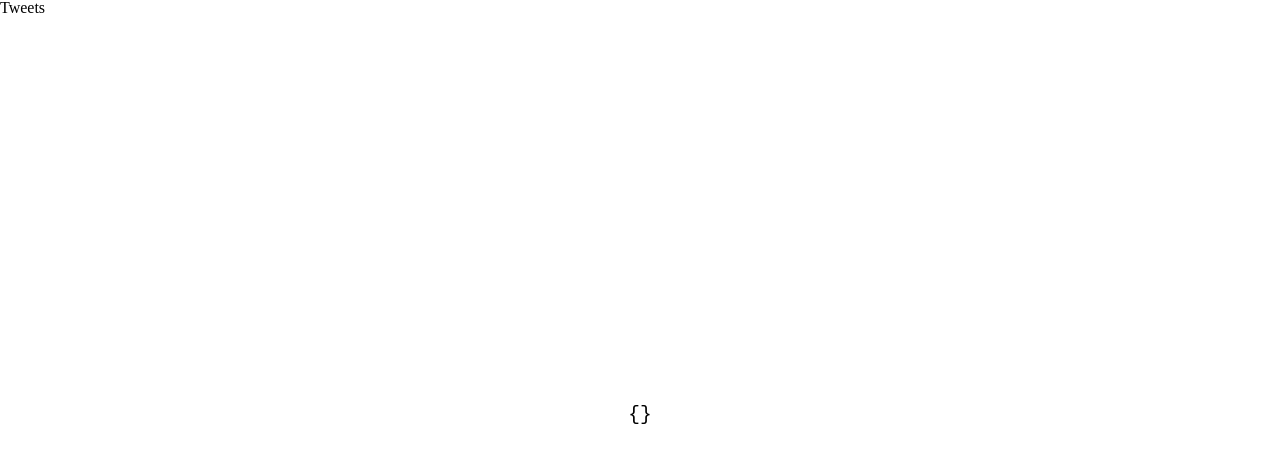
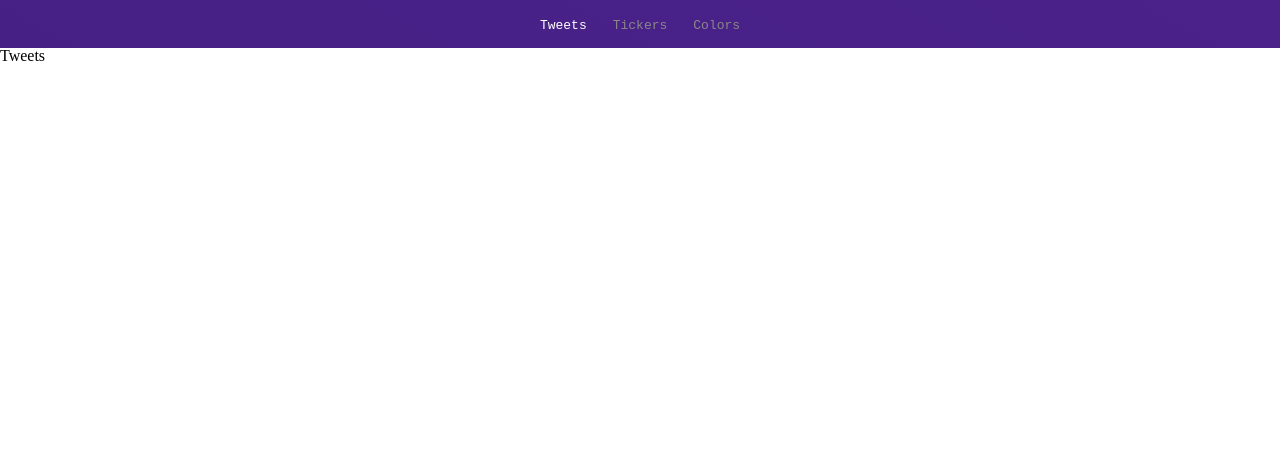
Before and after one commit to codenameyau/tiny-socket, a React (Create React App) app in the folder tiny-socket-react/: page /tweets in a window 1280 px wide. Shown: the top 462 px of the page. Built offline with nearby package versions, Linux system fonts and the light colour scheme; no server answers.

Commit message:
Add navbar

```diff
--- a/tiny-socket-react/src/App.js
+++ b/tiny-socket-react/src/App.js
@@ -18,6 +18,7 @@ const PrimaryLayout = () => {
       <main>
         <Route path="/" exact component={Colors} />
         <Route path="/tweets" exact component={Tweets} />
+        <Route path="/tickers" exact component={Tweets} />
       </main>
     </div>
   )
--- a/tiny-socket-react/src/components/core/Navbar.js
+++ b/tiny-socket-react/src/components/core/Navbar.js
@@ -1,18 +1,39 @@
 import React from 'react';
 import styled from 'styled-components';
+import { NavLink } from 'react-router-dom';
 
 const NavbarContainer = styled.nav`
-
+  text-align: center;
+  background: linear-gradient(28deg, #472086, #4a228a);
+  padding: 1em;
 `;
 
-const NavItem = styled.li`
-  list-style: none;
+const NavItem = styled(NavLink)`
+  color: #888;
+  transition: color .2s;
+  margin: 0 1em;
+  text-decoration: none;
+  font-family: monospace;
+  font-weight: lighter;
+  font-size: 1em;
+  -webkit-font-smoothing: antialiased;
+  -moz-osx-font-smoothing: grayscale;
+
+  &:hover {
+    color: #fff;
+  }
+
+  &.active {
+    color: #fff;
+  }
 `;
 
 export const Navbar = (props) => {
   return (
     <NavbarContainer>
-      <NavItem>Tweets</NavItem>
+      <NavItem to="/tweets">Tweets</NavItem>
+      <NavItem to="/tickers">Tickers</NavItem>
+      <NavItem to="/colors">Colors</NavItem>
     </NavbarContainer>
   );
 }
--- a/tiny-socket-react/src/components/tweets/Tweets.js
+++ b/tiny-socket-react/src/components/tweets/Tweets.js
@@ -1,5 +1,5 @@
 import React, { Component } from 'react';
-import { Container, Stringify } from '../core/Containers';
+import { Container } from '../core/Containers';
 
 class Tweets extends Component {
 	constructor(props) {
@@ -34,9 +34,9 @@ class Tweets extends Component {
 		const { data } = this.state;
 
 		return (
-			<Container color={data.color} >
-				<Stringify>{data}</Stringify>
-			</Container>
+			<div>
+				Tweets
+			</div>
     );
   }
 }
```
